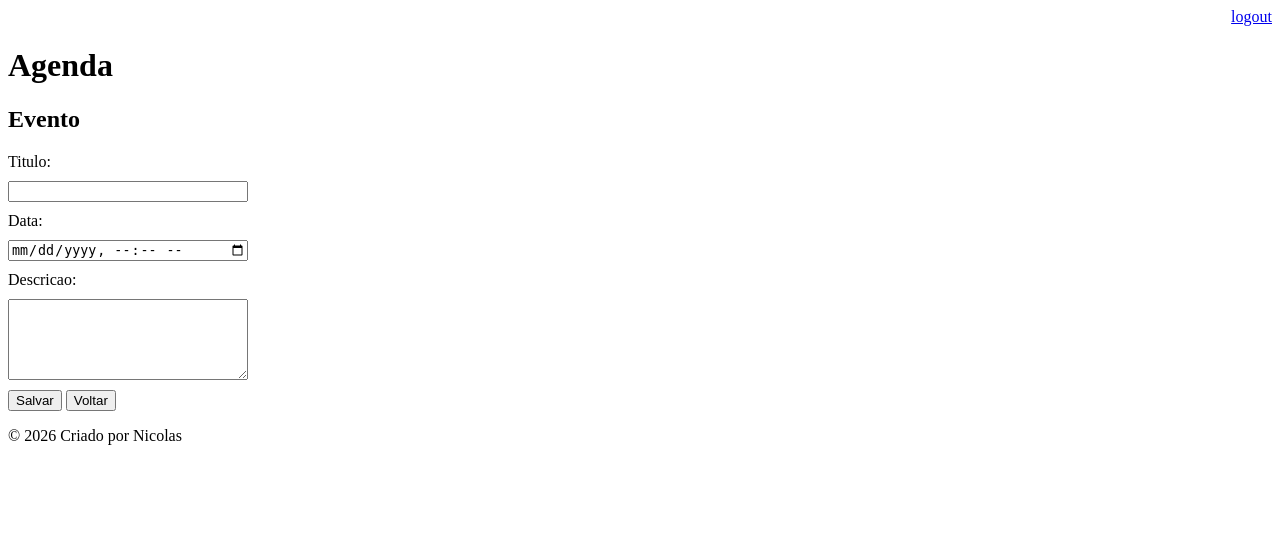
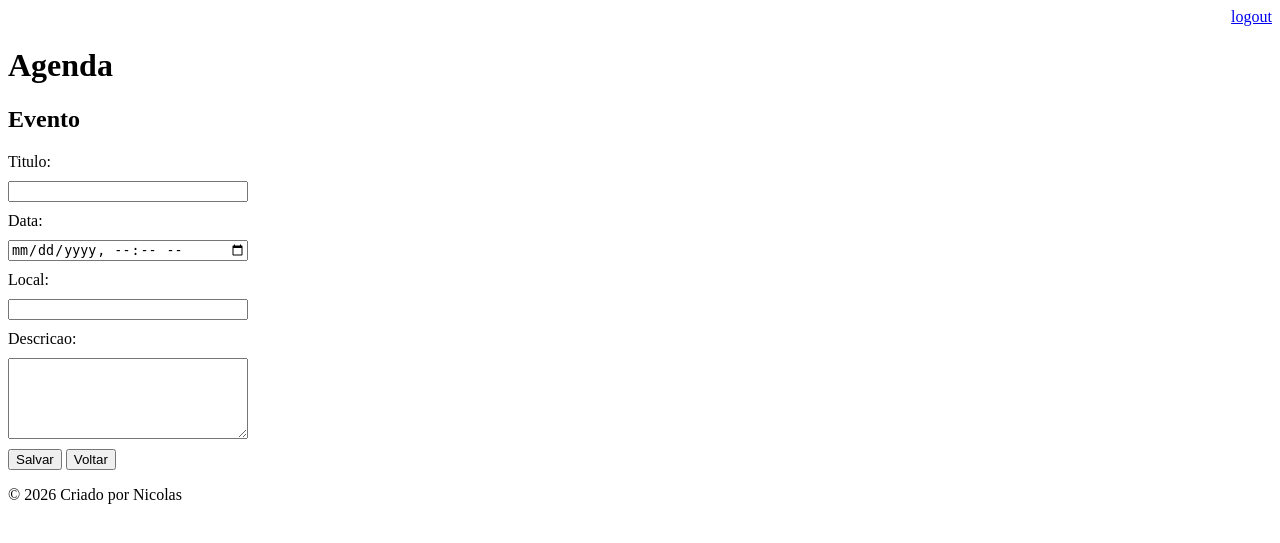
Before and after one commit to nicolasoliveiramor/agenda_django, a Django app: page /agenda/evento/ in a window 1280 px wide. Shown: the top 543 px of the page. Run offline with Django 5.2, Linux system fonts and the light colour scheme; a user stored in the database is signed in.

Commit message:
Adicionado campo local em evento

```diff
--- a/core/models.py
+++ b/core/models.py
@@ -8,6 +8,7 @@ class Evento(models.Model):
     descricao = models.CharField(blank=True, null=True)
     data_evento = models.DateTimeField(verbose_name='Data do Evento')
     data_criacao = models.DateTimeField(auto_now=True)
+    local = models.CharField(max_length=100, blank=True, null=True)
     usuario = models.ForeignKey(User, on_delete=models.CASCADE)
 
     class Meta:
--- a/core/views.py
+++ b/core/views.py
@@ -44,6 +44,7 @@ def submit_evento(request):
         data_evento = request.POST.get('data_evento')
         descricao = request.POST.get('descricao')
         usuario = request.user
-        Evento.objects.create(titulo=titulo, data_evento=data_evento, descricao=descricao, usuario=usuario)
+        local = request.POST.get('local')
+        Evento.objects.create(titulo=titulo, data_evento=data_evento, descricao=descricao, local=local, usuario=usuario)
         messages.success(request, 'Evento criado com sucesso')
     return redirect('/')
--- a/templates/evento.html
+++ b/templates/evento.html
@@ -1,7 +1,8 @@
 {% include 'model-header.html' %} {% block content %}
 <h2>Evento</h2>
 
-<form action="submit" method="POST">{% csrf_token %}
+<form action="submit" method="POST">
+  {% csrf_token %}
   <div
     style="
       display: flex;
@@ -11,7 +12,13 @@
     "
   >
     <label for="titulo">Titulo:</label>
-    <input type="text" name="titulo" id="titulo" required style="width: 15rem" />
+    <input
+      type="text"
+      name="titulo"
+      id="titulo"
+      required
+      style="width: 15rem"
+    />
     <label for="data_evento">Data:</label>
     <input
       type="datetime-local"
@@ -20,13 +27,21 @@
       required
       style="width: 15rem"
     />
+    <label for="local">Local:</label>
+    <input type="text" name="local" id="local" style="width: 15rem" />
     <label for="descricao">Descricao:</label>
-    <textarea name="descricao" id="descricao" rows="5" style="width: 15rem"></textarea>
+    <textarea
+      name="descricao"
+      id="descricao"
+      rows="5"
+      style="width: 15rem"
+    ></textarea>
   </div>
   <button type="submit">Salvar</button>
   <a href="/">
     <button type="button">Voltar</button>
   </a>
 </form>
-
-{% endblock %} {% include 'model-footer.html' %}
+{% for message in messages %}
+<div style="text-align: center">{{ message }}</div>
+{% endfor %} {% endblock %} {% include 'model-footer.html' %}
--- a/templates/model-body.html
+++ b/templates/model-body.html
@@ -1,6 +1,6 @@
 {% block content %} {% for evento in eventos %}
 <ul>
-  <li>{{ evento.titulo }} - {{ evento.get_data_evento }}</li>
+  <li>{{ evento.titulo }} - {{ evento.get_data_evento }} {% if evento.local %} - {{ evento.local }} {% endif %}</li>
 </ul>
 {% endfor %}
 <a href="evento/">
```
Also changed, not shown: core/migrations/0003_evento_local.py (added), db.sqlite3.
